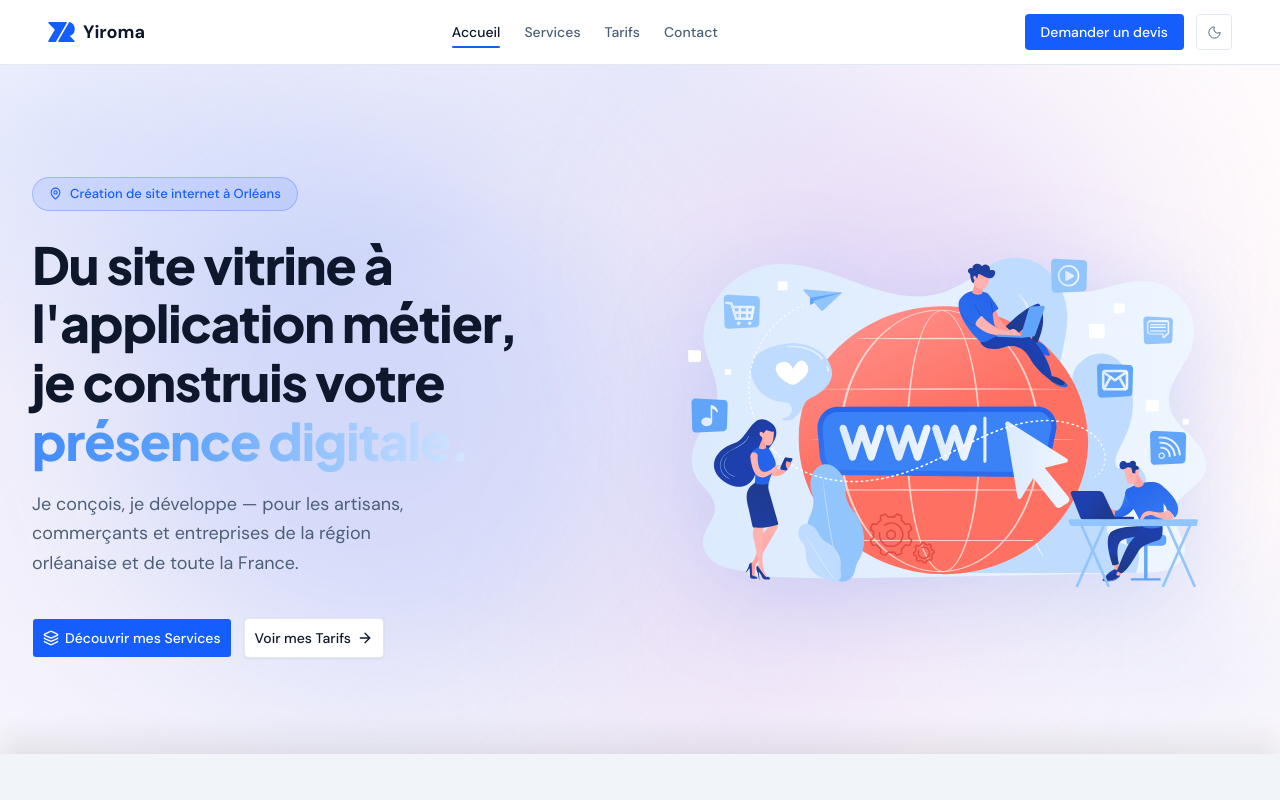
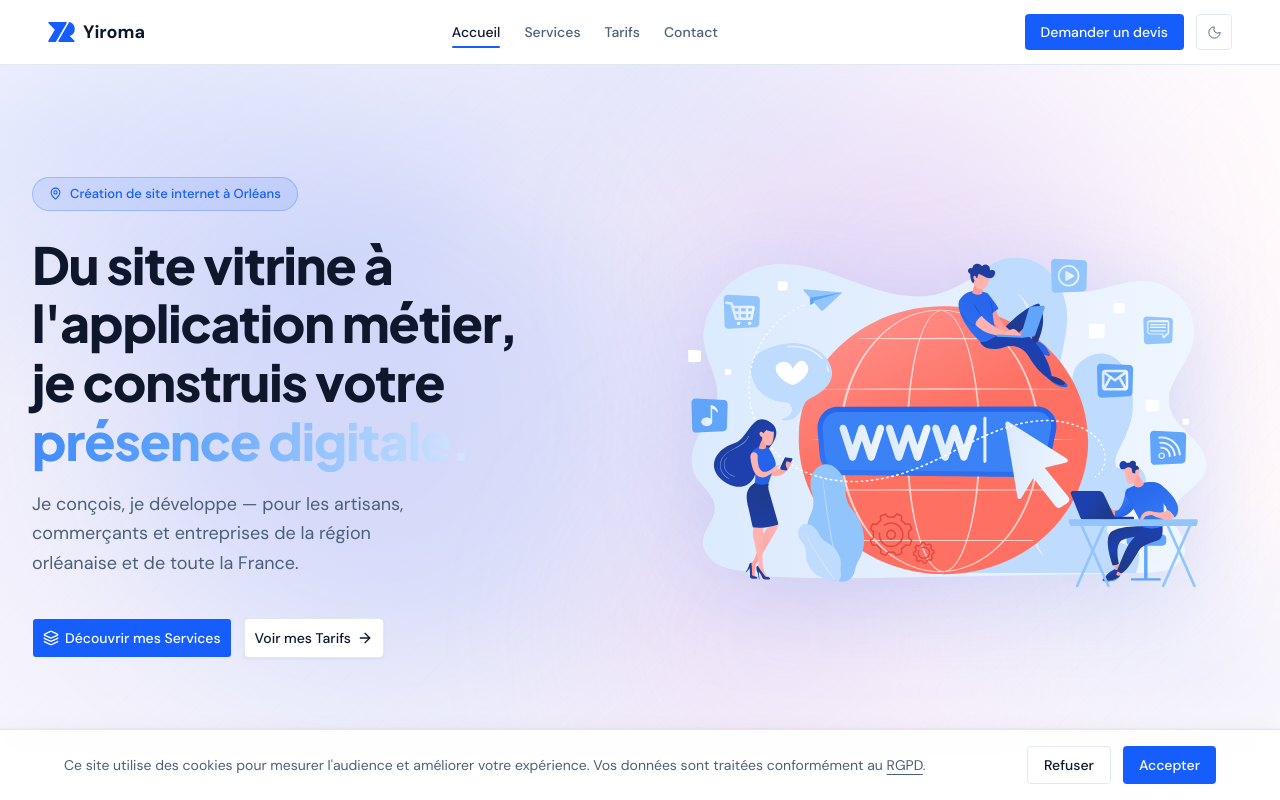
Before and after one commit to Yiroma/yiroma-website, a Next.js app: page / in a window 1280 px wide. Shown: the top 800 px of the page. Built offline with nearby package versions, Linux system fonts and the light colour scheme; no server answers.

Commit message:
feat(banner): ajoute le coockieBanner

```diff
--- a/src/app/layout.tsx
+++ b/src/app/layout.tsx
@@ -4,6 +4,8 @@ import "./globals.css";
 import { ThemeProvider } from "@/components/theme-provider";
 import { Navbar } from "@/components/layout/Navbar";
 import { Footer } from "@/components/layout/Footer";
+import { GoogleAnalytics } from "@/components/analytics/GoogleAnalytics";
+import { CookieBanner } from "@/components/analytics/CookieBanner";
 
 const fontSans = DM_Sans({
   subsets: ["latin"],
@@ -229,9 +231,11 @@ export default function RootLayout({
           enableSystem
           disableTransitionOnChange
         >
+          <GoogleAnalytics />
           <Navbar />
           {children}
           <Footer />
+          <CookieBanner />
         </ThemeProvider>
       </body>
     </html>
--- /dev/null
+++ b/src/components/analytics/CookieBanner.tsx
@@ -0,0 +1,41 @@
+"use client";
+
+import { useCookieConsent } from "@/hooks/useCookieConsent";
+
+export function CookieBanner() {
+  const { hasDecided, accept, refuse } = useCookieConsent();
+
+  if (hasDecided) return null;
+
+  return (
+    <div className="border-border bg-background/95 fixed right-0 bottom-0 left-0 z-50 border-t px-4 py-4 shadow-lg backdrop-blur-sm sm:px-6">
+      <div className="mx-auto flex max-w-6xl flex-col gap-4 sm:flex-row sm:items-center sm:justify-between">
+        <p className="text-muted-foreground text-sm">
+          Ce site utilise des cookies pour mesurer l&apos;audience et améliorer votre expérience.
+          Vos données sont traitées conformément au{" "}
+          <a
+            href="/mentions-legales"
+            className="hover:text-foreground underline underline-offset-4"
+          >
+            RGPD
+          </a>
+          .
+        </p>
+        <div className="flex shrink-0 gap-3">
+          <button
+            onClick={refuse}
+            className="border-border bg-background text-foreground hover:bg-accent rounded-md border px-4 py-2 text-sm font-medium transition-colors"
+          >
+            Refuser
+          </button>
+          <button
+            onClick={accept}
+            className="bg-primary text-primary-foreground hover:bg-primary/90 rounded-md px-4 py-2 text-sm font-medium transition-colors"
+          >
+            Accepter
+          </button>
+        </div>
+      </div>
+    </div>
+  );
+}
```
